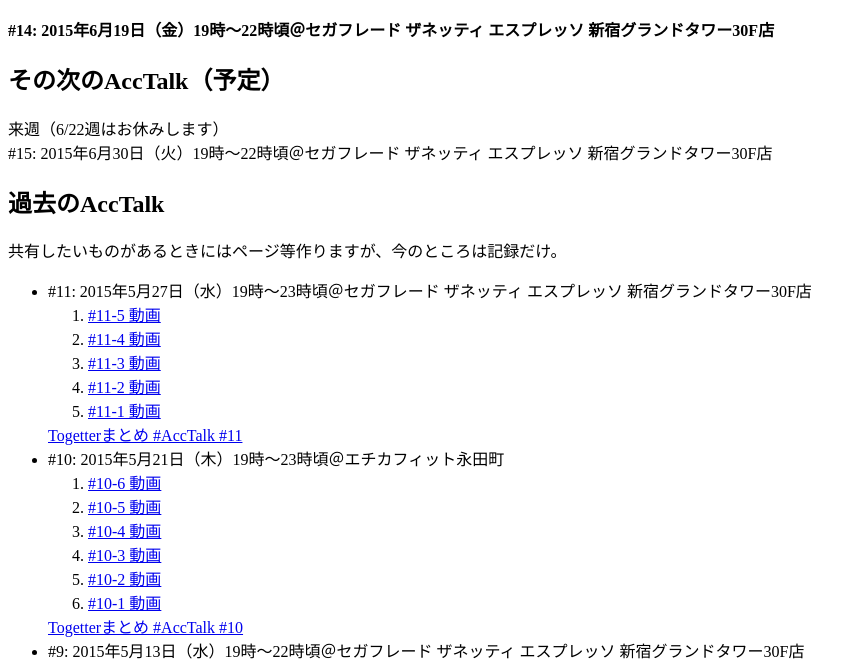
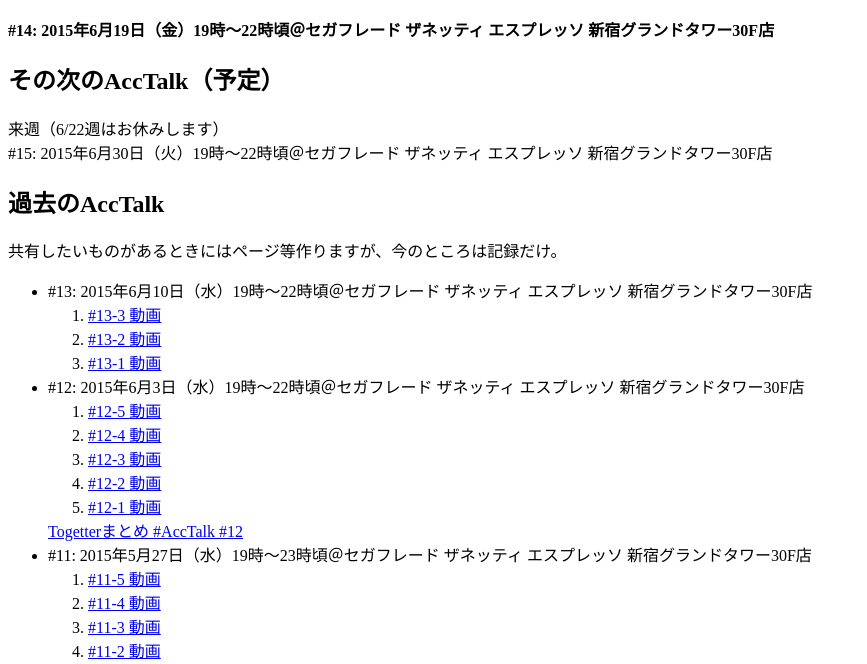
Before and after one commit to acctalk/acctalk.github.io, a plain HTML site: page index.html in a window 1280 px wide. Shown: the part 127-791 px from the top of the page, without its empty margins (0-867 px from the left). Drawn offline with Linux system fonts and the light colour scheme.

Commit message:
Edit history of #12, #13

```diff
--- a/index.html
+++ b/index.html
@@ -16,6 +16,23 @@
 <h2>過去のAccTalk</h2>
 <p>共有したいものがあるときにはページ等作りますが、今のところは記録だけ。</p>
 <ul>
+<li>#13: 2015年6月10日（水）19時～22時頃＠セガフレード ザネッティ エスプレッソ 新宿グランドタワー30F店
+<ol>
+<li><a href="http://moi.st/a75a00f">#13-3 動画</a></li>
+<li><a href="http://moi.st/a7578fe">#13-2 動画</a></li>
+<li><a href="http://moi.st/a7554bd">#13-1 動画</a></li>
+</ol>
+</li>
+<li>#12: 2015年6月3日（水）19時～22時頃＠セガフレード ザネッティ エスプレッソ 新宿グランドタワー30F店
+<ol>
+<li><a href="http://moi.st/a5b0c1d">#12-5 動画</a></li>
+<li><a href="http://moi.st/a5ae16a">#12-4 動画</a></li>
+<li><a href="http://moi.st/a5abc96">#12-3 動画</a></li>
+<li><a href="http://moi.st/a5a9cb2">#12-2 動画</a></li>
+<li><a href="http://moi.st/a5a82bd">#12-1 動画</a></li>
+</ol>
+<a href="http://togetter.com/li/839890">Togetterまとめ #AccTalk #12</a>
+</li>
 <li>#11: 2015年5月27日（水）19時～23時頃＠セガフレード ザネッティ エスプレッソ 新宿グランドタワー30F店
 <ol>
 <li><a href="http://moi.st/a402712">#11-5 動画</a></li>
```
